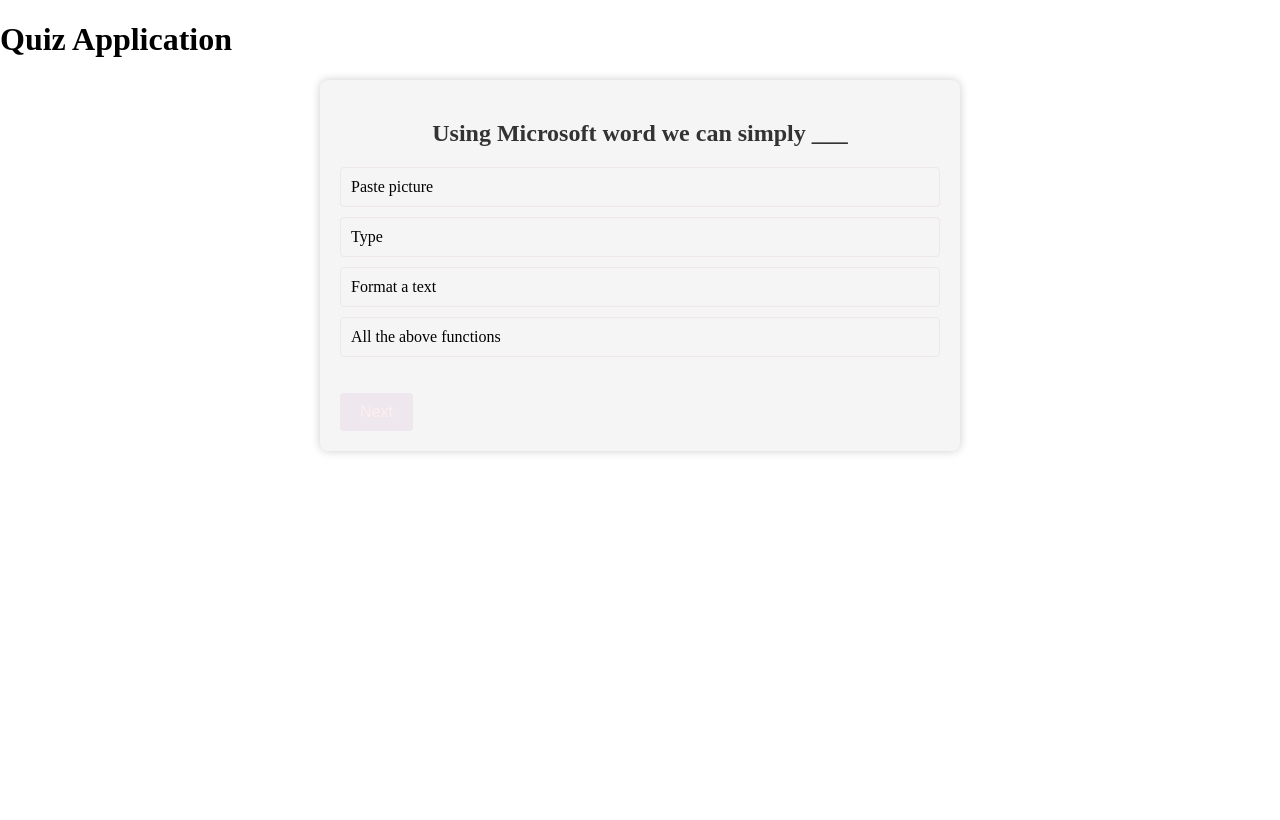
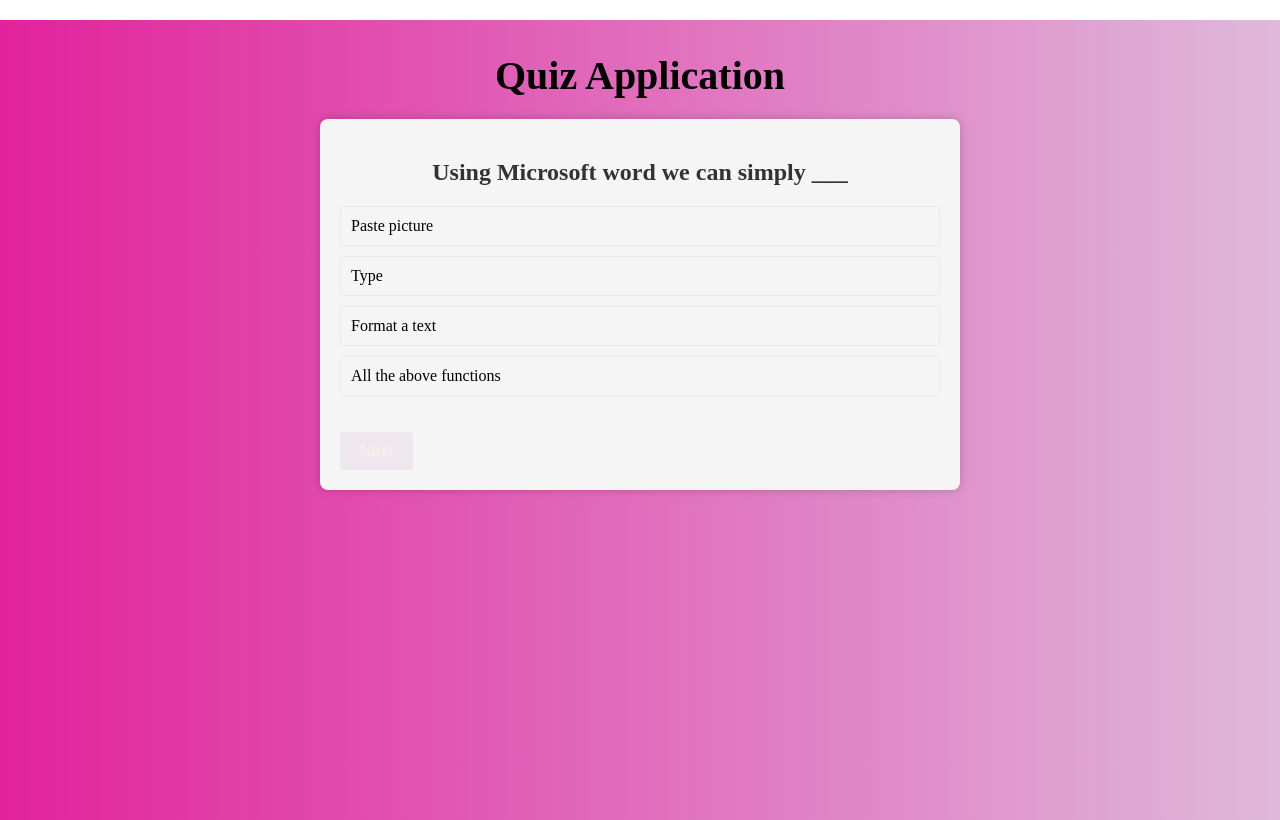
Before and after one commit to mendoncamaria/quiz-app, a React (Vite) app: page / in a window 1280 px wide. Built offline with nearby package versions, Linux system fonts and the light colour scheme.

Commit message:
Added main heading styles

```diff
--- a/src/App.jsx
+++ b/src/App.jsx
@@ -1,11 +1,15 @@
 import Quiz from './Quiz';
+import './App.css';
+import { QuizMainHeading } from './StyledComponents';
 
 function App() {
   return (
-    <>
-      <h1>Quiz Application</h1>
+    <div className="app">
+      <QuizMainHeading>
+        Quiz Application
+      </QuizMainHeading>
       <Quiz />
-    </>
+    </div>
   );
 }
 
```
